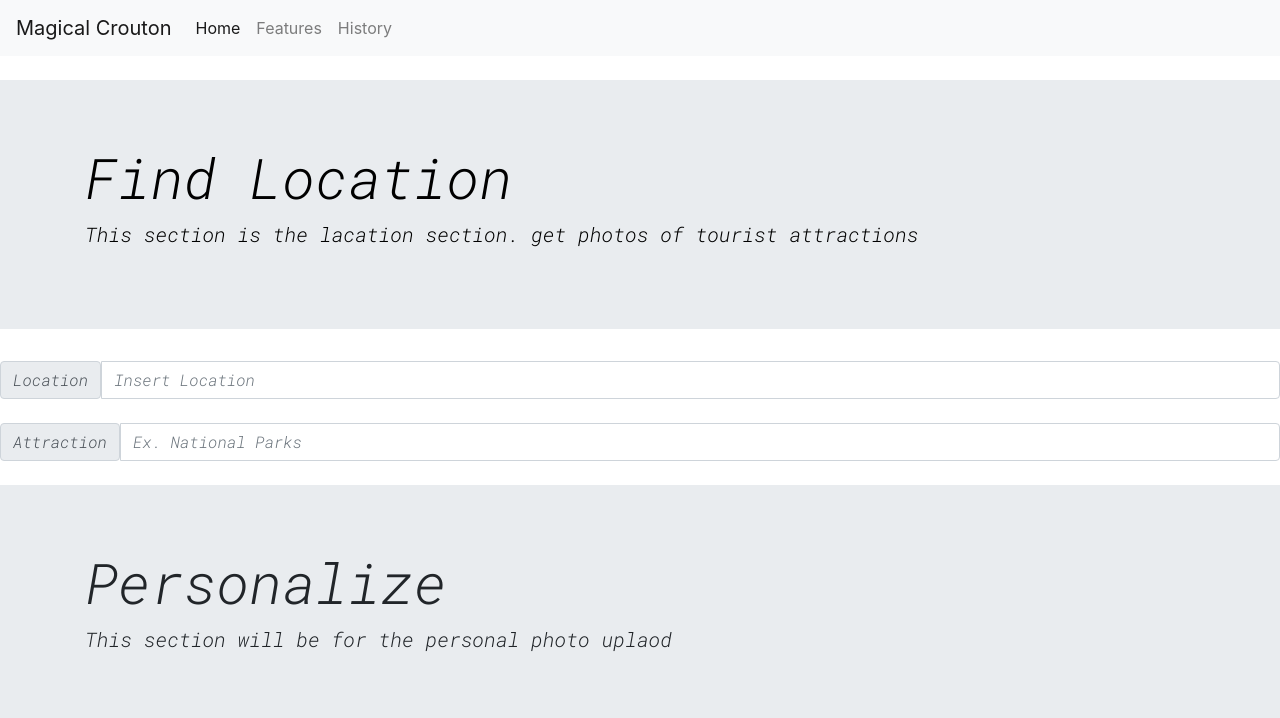
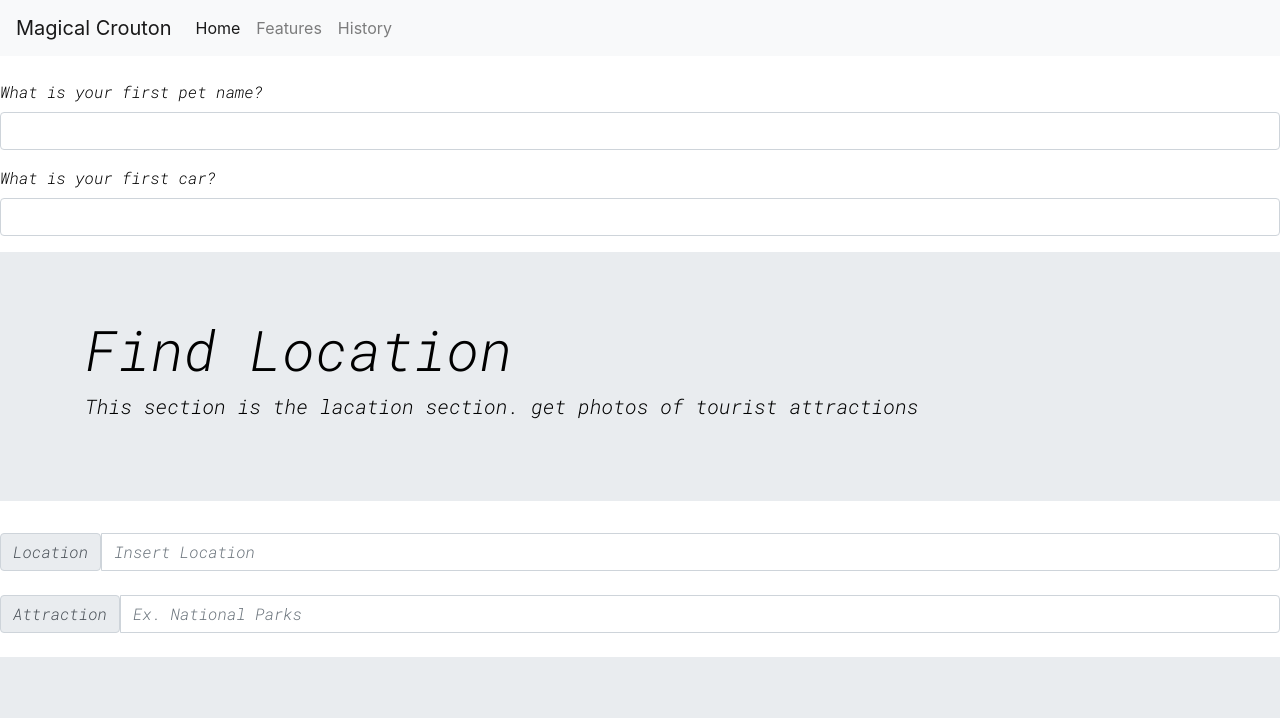
Before and after one commit to MagicCrouton/theMostMagicalCrouton, a plain HTML site: page index.html in a window 1280 px wide. Shown: the top 718 px of the page. Drawn offline with nearby package versions, Linux system fonts and the light colour scheme.

Commit message:
Added forms to html file

```diff
--- a/index.html
+++ b/index.html
@@ -38,6 +38,18 @@
     <br>
 
     <section class="Location">
+        <form>
+            <div class="form-group">
+              <label for="storyOne">What is your first pet name?</label>
+              <input type="email" class="form-control" id="exampleInputEmail1" aria-describedby="emailHelp">
+
+            </div>
+            <div class="form-group">
+                <label for="storyTwo">What is your first car?</label>
+                <input type="email" class="form-control" id="exampleInputEmail1" aria-describedby="emailHelp">
+
+              </div>
+         </form>
 
         <div class="jumbotron jumbotron-fluid">
             <div class="container">
```
